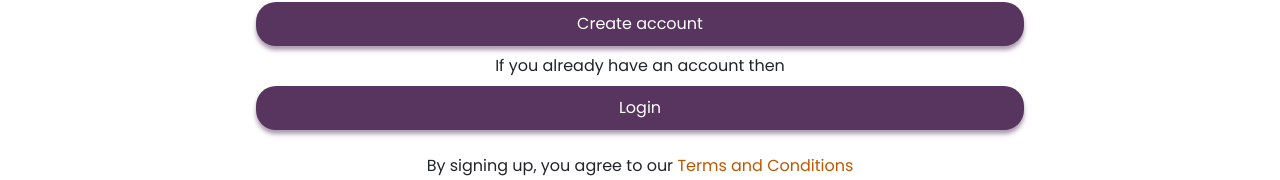
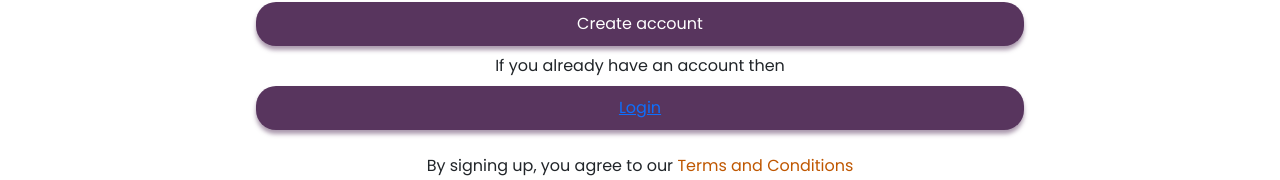
Before and after one commit to Ounini/SIJICART, a React (Vite) app in the folder client/: page /signup in a window 1280 px wide. Shown: the part 576-756 px from the top of the page. Built offline with nearby package versions, Linux system fonts and the light colour scheme; no server answers.

Commit message:
Second commit

```diff
--- a/client/src/App.jsx
+++ b/client/src/App.jsx
@@ -54,8 +54,8 @@ function App() {
 
           <Route path="/newIn" element={<NewIn />} />
 
-          <Route path="signup" element={<SignUp />} />
-          <Route path="login" element={<Login />} />
+          <Route path="/signup" element={<SignUp />} />
+          <Route path="/login" element={<Login />} />
 
           <Route path="/:category/:subCategory" element={<ProductCategory />} />
           <Route
--- a/client/src/pages/SignUp.jsx
+++ b/client/src/pages/SignUp.jsx
@@ -149,8 +149,8 @@ function SignUp() {
           If you already have an account then
         </div>
 
-        <Button href="login" className=" w-100 form-btn">
-          Login
+        <Button className=" w-100 form-btn">
+          <Link to="/login">Login</Link>
         </Button>
 
         <div className="mt-4 text-center">
```
